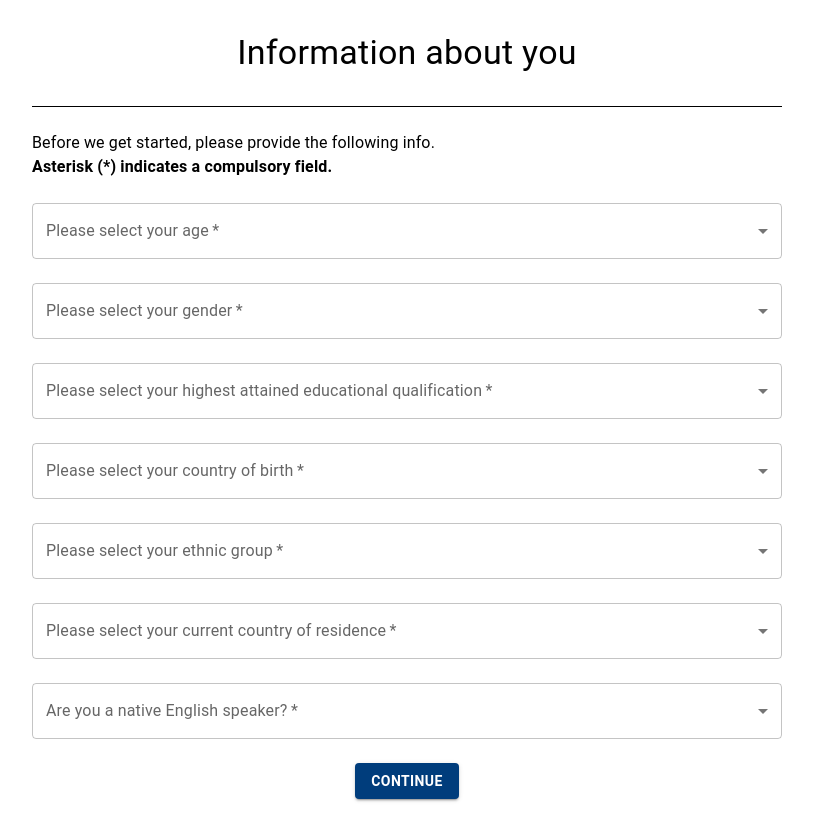
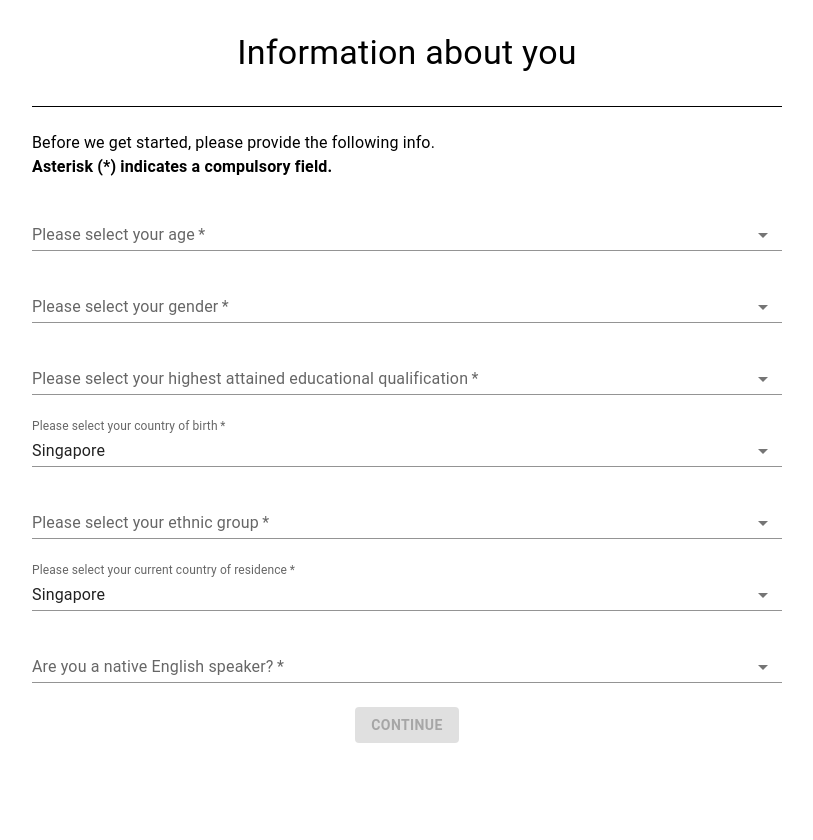
Before and after one commit to SinglishWords/singlish-words-frontend-v2, a React (Create React App) app: page /form in a window 1280 px wide. Shown: the top 840 px of the page, without its empty margins (233-1046 px from the left). Built offline with nearby package versions, Linux system fonts and the light colour scheme.

Commit message:
Add user information logic

```diff
--- a/src/components/Dropdown.tsx
+++ b/src/components/Dropdown.tsx
@@ -1,11 +1,12 @@
-import { FormControl, InputLabel, Select, SelectProps } from "@mui/material";
+import { FormControl, InputLabel, NativeSelect } from "@mui/material";
 
-type DropdownProps = SelectProps & {
+type DropdownProps = {
   required: boolean;
   inputLabel: string;
   value: string;
   name: string;
   listData: string[] | number[];
+  handleChange?: (event: React.ChangeEvent<HTMLSelectElement>) => void;
 };
 
 export const Dropdown = ({
@@ -14,29 +15,26 @@ export const Dropdown = ({
   value,
   name,
   listData,
-  ...rest
+  handleChange,
 }: DropdownProps) => {
   return (
     <FormControl required={required}>
-      <InputLabel
-        variant="standard"
-        sx={{ transform: "none", mt: "16px", ml: "14px" }}
-      >
+      <InputLabel variant="standard" htmlFor="uncontrolled-native">
         {inputLabel}
       </InputLabel>
-      <Select native value={value} name={name} required={false}>
+      <NativeSelect value={value} name={name} onChange={handleChange}>
         <option value="" />
         {listData.map((item) => (
           <option key={item} value={item}>
             {/* If user is of age less than 18 or greater than 81, classify them under Less Than 18/More Than 80*/}
             {name === "age" && item < 18
               ? "Less Than 18"
-              : name === "age" && item > 81
+              : name === "age" && item > 80
               ? "More Than 80"
               : item}
           </option>
         ))}
-      </Select>
+      </NativeSelect>
     </FormControl>
   );
 };
--- a/src/components/Footer.tsx
+++ b/src/components/Footer.tsx
@@ -25,9 +25,11 @@ export const Footer = () => {
           {parse(DOMPurify.sanitize(data.footer.footerBottom))}
           <Link
             sx={{ cursor: "pointer", "&:hover": { color: "secondary.main" } }}
-            onClick={() => window.open(data.footer.urlLink, "_blank")}
+            onClick={() =>
+              window.open(data.url.link.smallworldofwords, "_blank")
+            }
           >
-            {parse(DOMPurify.sanitize(data.footer.urlHtml))}
+            {parse(DOMPurify.sanitize(data.url.html.smallworldofwords))}
           </Link>
         </Typography>
       </Stack>
--- a/src/pages/FormPage.tsx
+++ b/src/pages/FormPage.tsx
@@ -4,21 +4,50 @@ import { UserDetailPage } from "src/pages/UserDetailPage";
 import { InstructionPage } from "src/pages/InstructionPage";
 import { QuizPage } from "src/pages/QuizPage";
 import { EmailPage } from "src/pages/EmailPage";
+import { Form } from "src/utils/types";
 
 export const FormPage = () => {
-  const [page, setPage] = useState<number>(1);
+  const [form, setForm] = useState<Form>({
+    step: 1,
+    age: "",
+    gender: "",
+    education: "",
+    countryOfBirth: "Singapore",
+    countryOfResidence: "Singapore",
+    ethnicity: "",
+    isNative: "",
+    languagesSpoken: [],
+    startTime: "",
+    endTime: "",
+    uuid: "",
+    data: [],
+  });
 
-  const nextPage = () => setPage(page + 1);
+  const nextStep = () => {
+    setForm({ ...form, step: step + 1 });
+  };
 
-  switch (page) {
+  const handleChange = (event: React.ChangeEvent<HTMLSelectElement>) => {
+    setForm({ ...form, [event.target.name]: event.target.value });
+  };
+
+  const { step } = form;
+
+  switch (step) {
     default:
       return <h1>Something went wrong!</h1>;
     case 1:
-      return <UserDetailPage nextPage={nextPage} />;
+      return (
+        <UserDetailPage
+          nextStep={nextStep}
+          handleChange={handleChange}
+          values={form}
+        />
+      );
     case 2:
-      return <InstructionPage nextPage={nextPage} />;
+      return <InstructionPage nextStep={nextStep} />;
     case 3:
-      return <QuizPage nextPage={nextPage} />;
+      return <QuizPage nextStep={nextStep} />;
     case 4:
       return <EmailPage />;
   }
--- a/src/pages/InstructionPage.tsx
+++ b/src/pages/InstructionPage.tsx
@@ -6,10 +6,10 @@ import { AppButton } from "src/components/AppButton";
 import { data } from "src/utils/data";
 
 type InstructionPageProps = {
-  nextPage: () => void;
+  nextStep: () => void;
 };
 
-export const InstructionPage = ({ nextPage }: InstructionPageProps) => {
+export const InstructionPage = ({ nextStep }: InstructionPageProps) => {
   return (
     <Stack spacing={5} sx={{ alignItems: "center", pb: 10 }}>
       <Typography variant="h4" sx={{ py: 4 }}>
@@ -39,7 +39,7 @@ export const InstructionPage = ({ nextPage }: InstructionPageProps) => {
       <Stack direction="row" sx={{ justifyContent: "center" }}>
         <AppButton
           name={data.instructionPage.continueButton}
-          onClick={nextPage}
+          onClick={nextStep}
         />
       </Stack>
     </Stack>
--- a/src/pages/QuizPage.tsx
+++ b/src/pages/QuizPage.tsx
@@ -8,10 +8,10 @@ import { PopoverButton } from "src/components/PopoverButton";
 import { data } from "src/utils/data";
 
 type QuizPageProps = {
-  nextPage: () => void;
+  nextStep: () => void;
 };
 
-export const QuizPage = ({ nextPage }: QuizPageProps) => {
+export const QuizPage = ({ nextStep }: QuizPageProps) => {
   const firstAssociationRef = useRef<HTMLInputElement | null>(null);
   const secondAssociationRef = useRef<HTMLInputElement | null>(null);
   const thirdAssociationRef = useRef<HTMLInputElement | null>(null);
@@ -84,7 +84,7 @@ export const QuizPage = ({ nextPage }: QuizPageProps) => {
           <AppButton
             name={data.quizPage.continueButton}
             buttonRef={continueButtonRef}
-            onClick={nextPage}
+            onClick={nextStep}
           />
         </Stack>
       </Stack>
--- a/src/pages/UserDetailPage.tsx
+++ b/src/pages/UserDetailPage.tsx
@@ -5,12 +5,34 @@ import parse from "html-react-parser";
 import { AppButton } from "src/components/AppButton";
 import { Dropdown } from "src/components/Dropdown";
 import { data } from "src/utils/data";
+import {
+  checkCompulsoryFieldsForNonSingaporean,
+  checkCountryOfBirthSingapore,
+  checkEthnicityFieldFilled,
+} from "src/utils/logic/userInformationLogic";
+import { Form } from "src/utils/types";
 
 type UserDetailPageProps = {
-  nextPage: () => void;
+  nextStep: () => void;
+  handleChange: (event: React.ChangeEvent<HTMLSelectElement>) => void;
+  values: Form;
 };
 
-export const UserDetailPage = ({ nextPage }: UserDetailPageProps) => {
+export const UserDetailPage = ({
+  nextStep,
+  handleChange,
+  values,
+}: UserDetailPageProps) => {
+  /* The below block of code disables/enables the "Continue" button.
+    Firstly, check that all compulsory fields (Age, Gender, Education, Birth Country,
+    Residence Country, Native Speaker) are filled.
+    Secondly, if participant is a Singaporean, check that Ethnicity Field is filled. */
+  const compusloryFieldsFilled = checkCompulsoryFieldsForNonSingaporean(values);
+  const isSingaporean = checkCountryOfBirthSingapore(values);
+  const isEnabled = isSingaporean
+    ? compusloryFieldsFilled && checkEthnicityFieldFilled(values)
+    : compusloryFieldsFilled;
+
   return (
     <Stack sx={{ alignItems: "center", pb: 10 }}>
       <Typography variant="h4" sx={{ py: 4 }}>
@@ -30,69 +52,79 @@ export const UserDetailPage = ({ nextPage }: UserDetailPageProps) => {
         <Dropdown
           required={true}
           inputLabel={data.userDetailPage.age}
-          value={""}
+          value={values.age}
           name={"age"}
           listData={data.userDetailPage.agesList}
+          handleChange={handleChange}
         />
 
         {/* Gender */}
         <Dropdown
           required={true}
           inputLabel={data.userDetailPage.gender}
-          value={""}
+          value={values.gender}
           name={"gender"}
           listData={data.userDetailPage.genderList}
+          handleChange={handleChange}
         />
 
         {/* Education */}
         <Dropdown
           required={true}
           inputLabel={data.userDetailPage.education}
-          value={""}
+          value={values.education}
           name={"education"}
           listData={data.userDetailPage.educationLevelList}
+          handleChange={handleChange}
         />
 
         {/* Country-of-Birth */}
         <Dropdown
           required={true}
           inputLabel={data.userDetailPage.birthCountry}
-          value={""}
-          name={"education"}
+          value={values.countryOfBirth}
+          name={"countryOfBirth"}
           listData={data.userDetailPage.countriesList}
+          handleChange={handleChange}
         />
 
-        {/* Ethnicity (Show ethnicity only if Country-of-Residence is Singapore) */}
+        {/* Ethnicity (Show ethnicity only if Country-of-Birth is Singapore) */}
+        {isSingaporean ? (
           <Dropdown
             required={true}
             inputLabel={data.userDetailPage.ethnicity}
-          value={""}
+            value={values.ethnicity}
             name={"ethnicity"}
             listData={data.userDetailPage.ethicGroupList}
+            handleChange={handleChange}
           />
+        ) : null}
 
         {/* Country-of-Residence */}
         <Dropdown
           required={true}
           inputLabel={data.userDetailPage.residenceCountry}
-          value={""}
-          name={"ethnicity"}
+          value={values.countryOfResidence}
+          name={"countryOfResidence"}
           listData={data.userDetailPage.countriesList}
+          handleChange={handleChange}
         />
 
         {/* Native Speaker? */}
         <Dropdown
           required={true}
           inputLabel={data.userDetailPage.native}
-          value={""}
+          value={values.isNative}
           name={"isNative"}
           listData={data.userDetailPage.yesNoList}
+          handleChange={handleChange}
         />
 
         <Stack direction="row" sx={{ justifyContent: "center" }}>
           <AppButton
             name={data.userDetailPage.continueButton}
-            onClick={nextPage}
+            onClick={nextStep}
+            disabled={!isEnabled}
           />
         </Stack>
       </Stack>
--- /dev/null
+++ b/src/utils/logic/userInformationLogic.tsx
@@ -0,0 +1,20 @@
+import { Form } from "src/utils/types";
+
+export const checkCompulsoryFieldsForNonSingaporean = (values: Form) => {
+  return (
+    values.age !== "" &&
+    values.gender !== "" &&
+    values.education !== "" &&
+    values.countryOfBirth !== "" &&
+    values.countryOfResidence !== "" &&
+    values.isNative !== ""
+  );
+};
+
+export const checkCountryOfBirthSingapore = (values: Form) => {
+  return values.countryOfBirth === "Singapore";
+};
+
+export const checkEthnicityFieldFilled = (values: Form) => {
+  return values.ethnicity !== "";
+};
--- /dev/null
+++ b/src/utils/types.ts
@@ -0,0 +1,23 @@
+export type Form = {
+  step: number;
+  age: string;
+  gender: string;
+  education: string;
+  countryOfBirth: string;
+  countryOfResidence: string;
+  ethnicity: string;
+  isNative: string;
+  languagesSpoken: string[];
+  startTime: string;
+  endTime: string;
+  uuid: string;
+  data: {
+    question: {
+      id: number;
+      progress: number;
+      word: string;
+    };
+    response: string[];
+    timeOnPage: number;
+  }[];
+};
```
Also changed, not shown: src/pages/EmailPage.tsx (+9 -23 lines), src/utils/data.ts (+23 -13 lines). Lines whose indentation alone changed are shown as unchanged.
